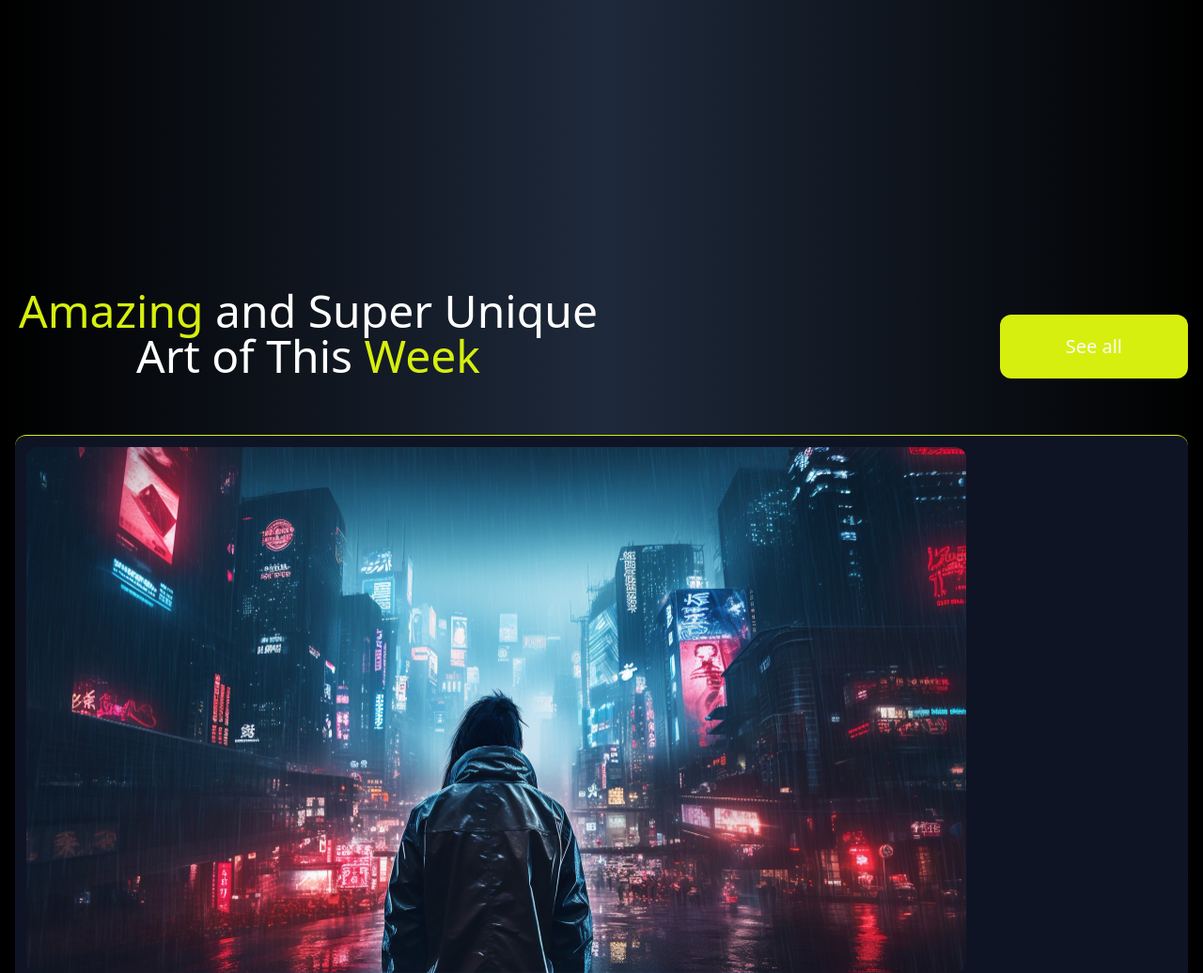
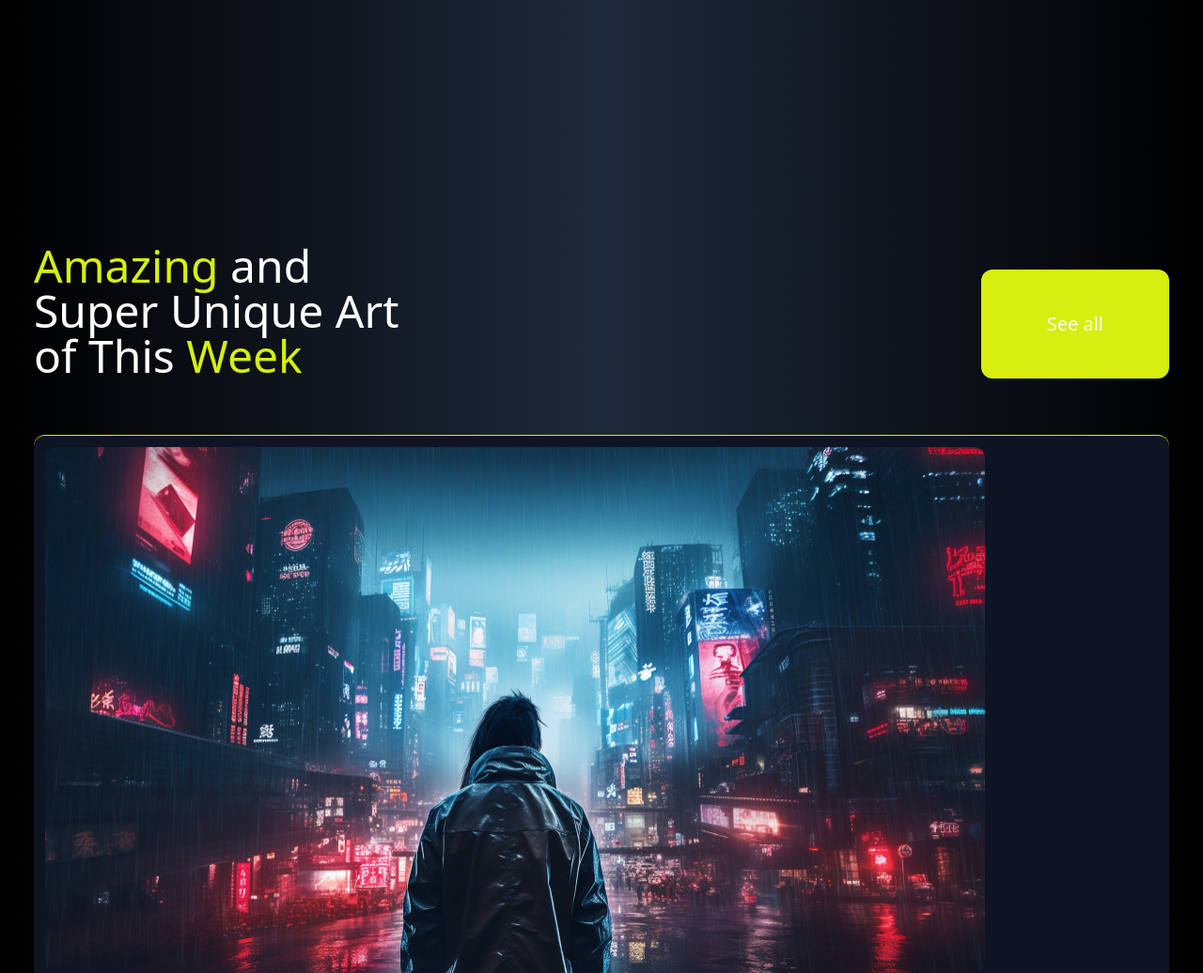
Before and after one commit to Reivah/Digital-Art, a plain HTML site: page index.html in a window 1280 px wide. Shown: the part 1087-2123 px from the top of the page at 94% size. Drawn offline with nearby package versions, Linux system fonts and the light colour scheme.

Commit message:
fixing width of main

```diff
--- a/index.html
+++ b/index.html
@@ -41,9 +41,9 @@
         </div>
     </nav>
 
-    <main class="mt-[100px] space-y-7 ">
-        <section class="container min-w-full text-white lg:flex lg:p-4 lg:gap-9">
-            <div class="flex flex-col text-center lg:ml-[50px] lg:w-[50%]   ">
+    <main class="mt-[100px] space-y-7 px-9">
+        <section class="container min-w-full text-white lg:flex  lg:gap-9">
+            <div class="flex flex-col text-center  lg:w-[50%]   ">
                 <div class="lg:pr-[150px] lg:mb-8 lg:text-left ">
                     <h1 class="mb-8  text-5xl capitalize font-bitter lg:text-7xl">Discover and collect the best NFTs <span
                             class="text-yellow">Digital art</span></h1>
@@ -90,9 +90,9 @@
             </div>
         </section>
 
-        <section class="container p-4 flex flex-col  text-white space-y-6 ">
+        <section class="container min-w-full  flex flex-col  text-white space-y-6 ">
             <div class="mb-9 text-center space-y-7 lg:flex lg:justify-between lg:mt-[150px]">
-                <h2 class="text-4xl lg:w-[50%] lg:text-5xl"><span class="text-yellow">Amazing</span> and Super Unique Art of This <span class="text-yellow">Week</span></h2>
+                <h2 class="text-4xl lg:w-[35%] lg:text-5xl lg:text-left"><span class="text-yellow">Amazing</span> and Super Unique Art of This <span class="text-yellow">Week</span></h2>
                 <button class="px-[70px] py-2 rounded-xl bg-yellow text-neutral-50 text-xl">See all</button>
             </div>
             <div class=" p-3 bg-veryDarkBlue rounded-xl border-t border-yellow">
```
Also changed, not shown: style.css.
